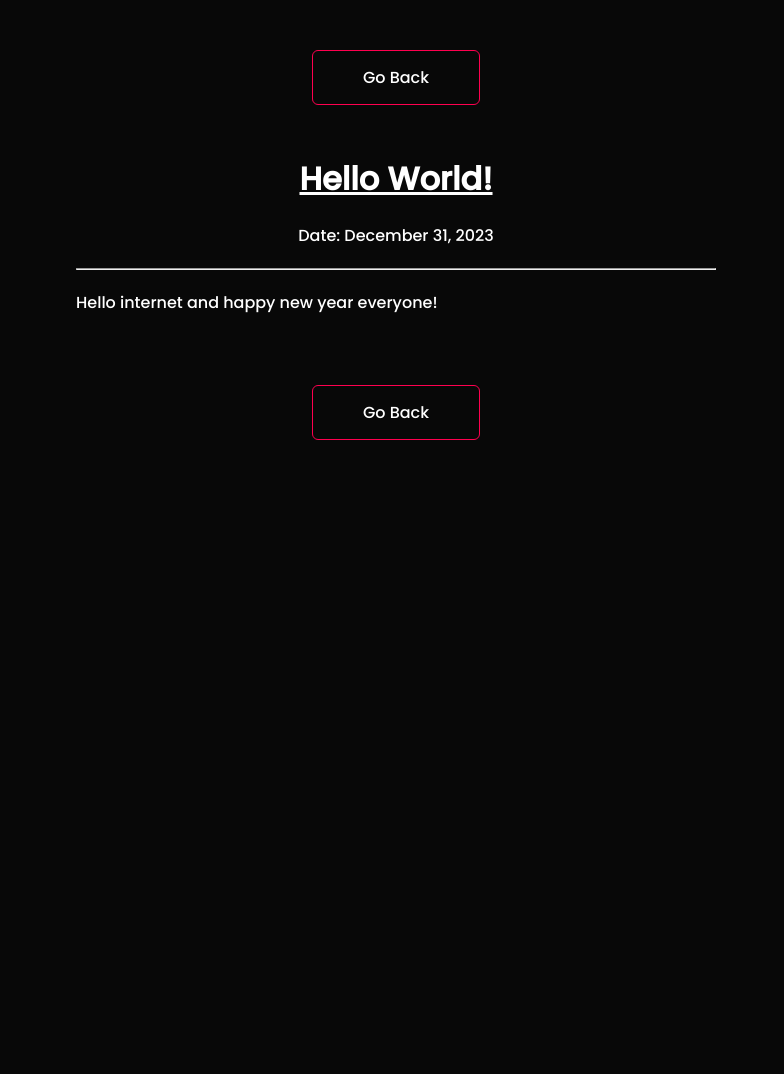
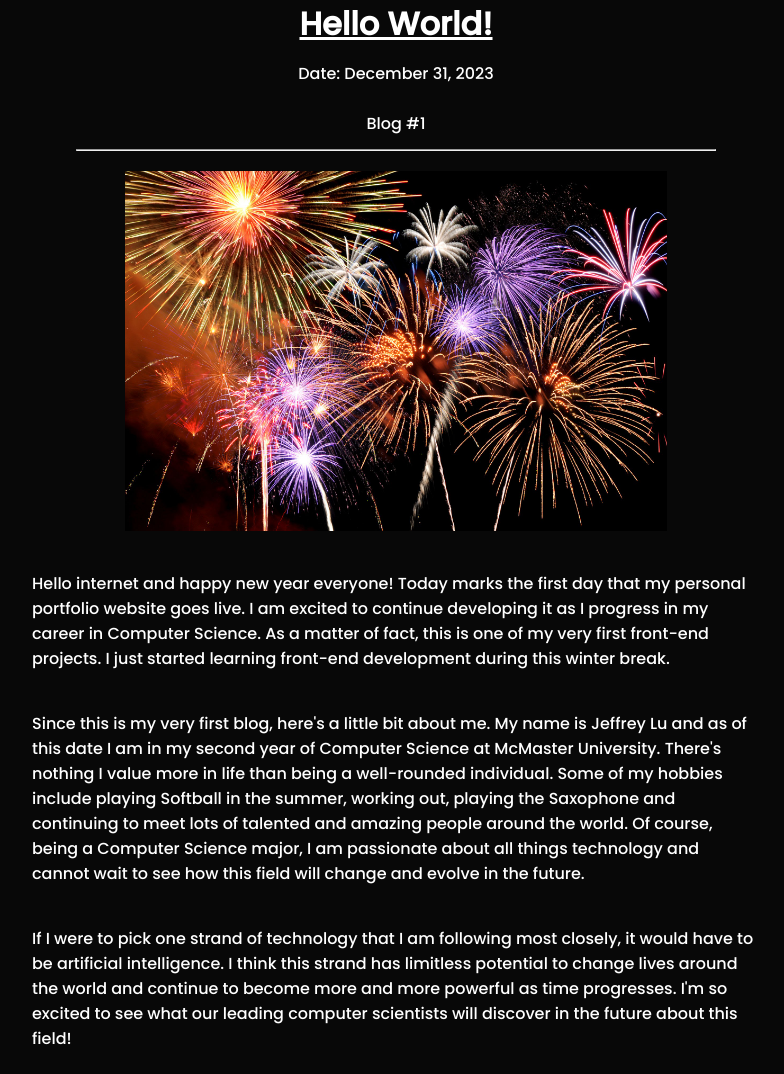
Before and after one commit to jeffreyl45/PersonalWebsite, a plain HTML site: page blogs/blog1.html in a window 1280 px wide. Shown: the top 1074 px of the page, without its empty margins (244-1028 px from the left). Before the commit the page ends 800 px from the top, so only its background shows below. Drawn offline with Linux system fonts and the light colour scheme.

Commit message:
published first blog

```diff
--- a/blogs/blog.css
+++ b/blogs/blog.css
@@ -10,9 +10,9 @@ h1 {
     text-decoration: underline;
 }
 
-#date {
+.heading {
     text-align: center;
-    padding: 20px;
+    padding: 1%;
 
 }
 
@@ -22,7 +22,14 @@ hr {
 }
 
 .bodyText {
-    margin: 0px 300px 0px 300px;
+    margin: 0px 20% 0px 20%;
+    padding: 20px;
+}
+
+img {
+    height: 50vh;
+    margin: auto;
+    display: block;
     padding: 20px;
 }
 
--- a/blogs/blog1.html
+++ b/blogs/blog1.html
@@ -8,18 +8,32 @@
     <link rel="preconnect" href="https://fonts.googleapis.com">
     <link rel="preconnect" href="https://fonts.gstatic.com" crossorigin>
     <link href="https://fonts.googleapis.com/css2?family=Poppins:wght@500&display=swap" rel="stylesheet">
-    <!-- Add External Icons -->
-    <script src="https://kit.fontawesome.com/f3da34a4a6.js" crossorigin="anonymous"></script>
 
 </head>
 <body>
-    <a href = "../index.html#blogs" class = "btn">Go Back</a>
     <h1>Hello World!</h1>
-    <p id = "date">Date: December 31, 2023</p>
+    <p class = "heading">Date: December 31, 2023</p>
+    <p class = "heading">Blog #1</p>
     <hr/>
+    <img src ="./images/fireworks.jpeg">
     <p class = "bodyText">
-        Hello internet and happy new year everyone!
+        Hello internet and happy new year everyone! Today marks the first day that my personal portfolio website goes live. I am excited to continue
+        developing it as I progress in my career in Computer Science. As a matter of fact, this is one of my very first front-end projects. I just started
+        learning front-end development during this winter break.
     </p>
+    <p class = "bodyText">
+        Since this is my very first blog, here's a little bit about me.
+        My name is Jeffrey Lu and as of this date I am in my second year of Computer Science at McMaster University.
+        There's nothing I value more in life than being a well-rounded individual. Some of my hobbies include playing Softball in the summer, working out,
+        playing the Saxophone and continuing to meet lots of talented and amazing people around the world. Of course, being a Computer Science major, I am passionate
+        about all things technology and cannot wait to see how this field will change and evolve in the future.
+    </p>
+
+    <div class="bodyText">
+        If I were to pick one strand of technology that I am following most closely, it would have to be artificial intelligence.
+        I think this strand has limitless potential to change lives around the world and continue to become more and more powerful
+        as time progresses. I'm so excited to see what our leading computer scientists will discover in the future about this field!
+    </div>
 
 
 
```
Also changed, not shown: blogs/images/fireworks.jpeg (added).
